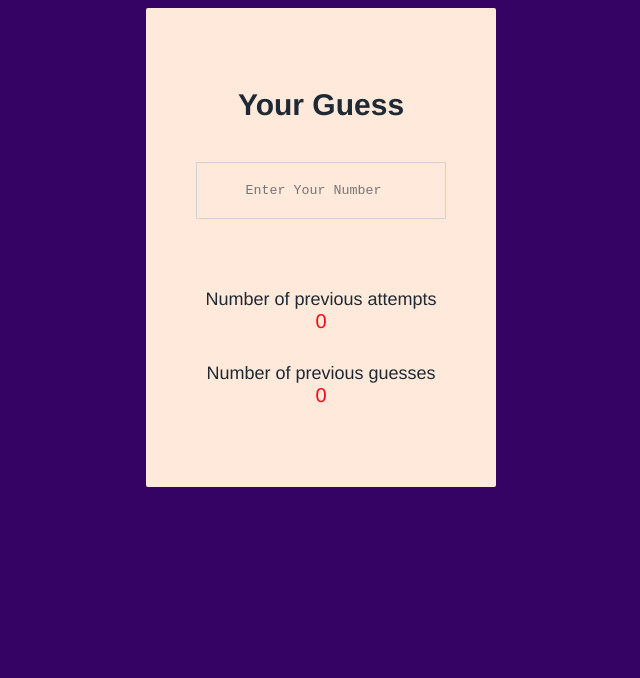
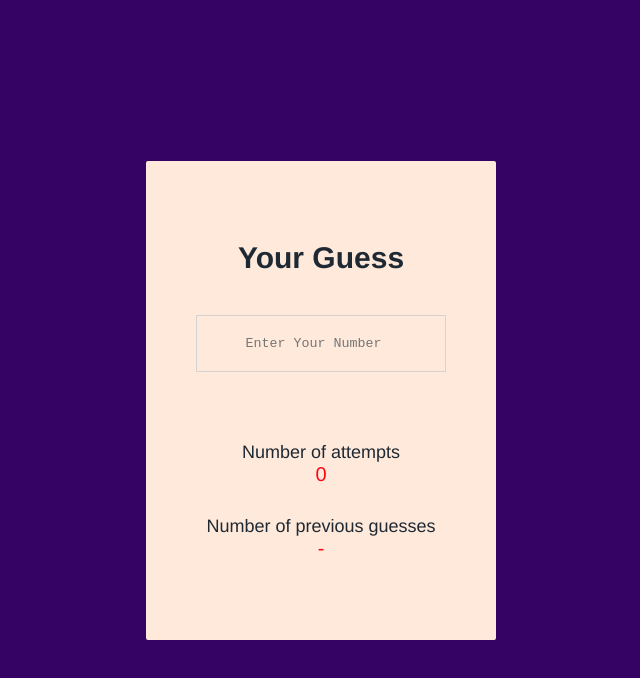
Before and after one commit to prashantyadav8301/guessme.github.io, a plain HTML site: page index.html in a window 1280 px wide. Both pictures are taken after a click on the button "Easy : 10 Attempts". Shown: the whole page, without its empty margins (319-959 px from the left). Drawn offline with Linux system fonts and the light colour scheme.

Commit message:
Some css changes have applied.

```diff
--- a/css/style.css
+++ b/css/style.css
@@ -16,7 +16,7 @@ html{
 
 body{
     width: 100vw;
-    height: 100%;
+    height: 100vh;
     display: flex;
     justify-content: center;
     align-items: center;
--- a/index.html
+++ b/index.html
@@ -32,12 +32,12 @@
             </section>
             <section class="stats">
                 <div class="info">
-                    <p>Number of previous attempts</p>
+                    <p>Number of attempts</p>
                     <span id="attempts"> 0 </span>
                 </div>
                 <div class="info">
                     <p>Number of previous guesses</p>
-                    <span id="guesses"> 0 </span>
+                    <span id="guesses">-</span>
                 </div>
             </section>
         </div>
```
